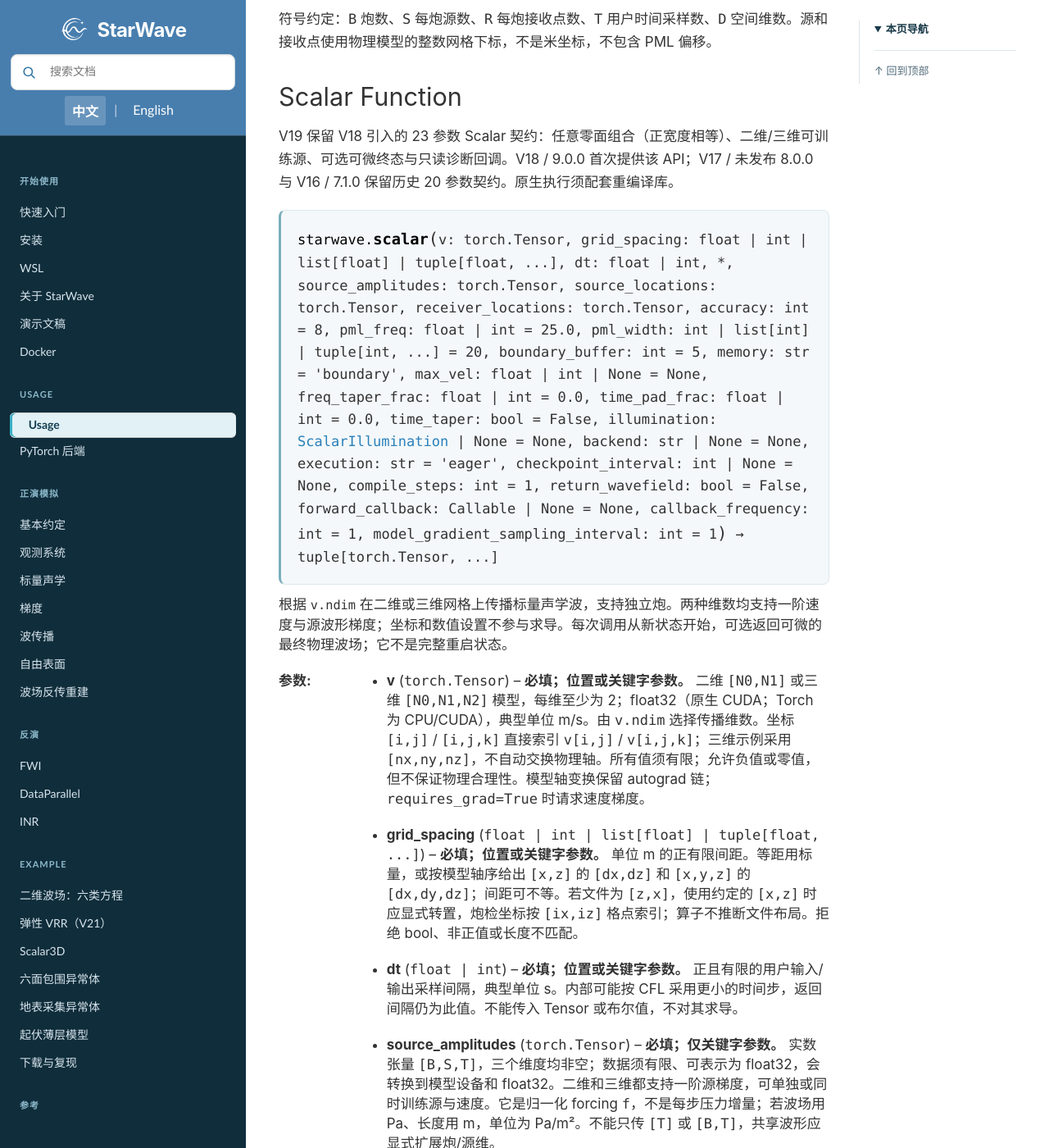
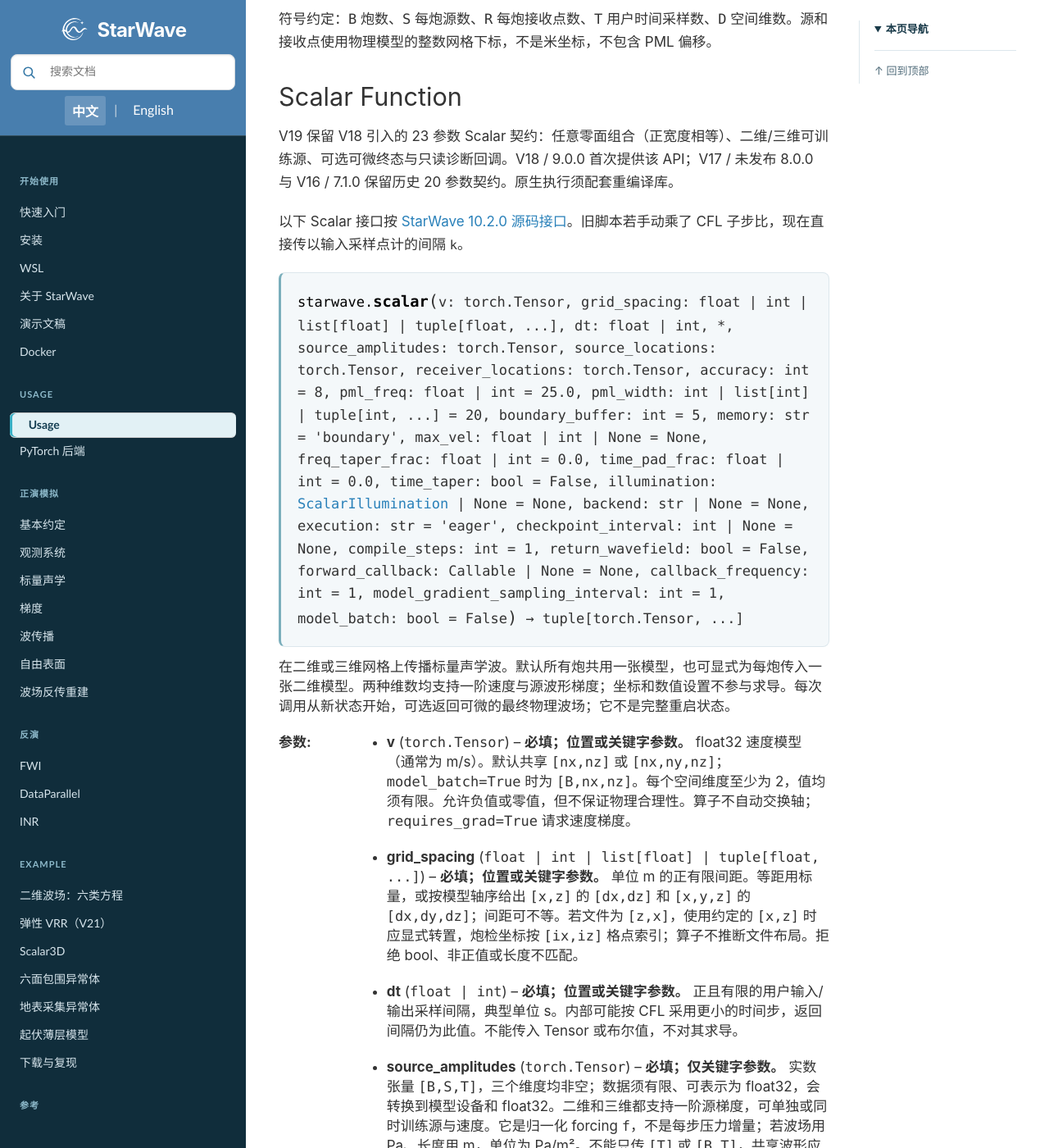
Before and after one commit to StarrMoonn/StarWave-docs, a Sphinx documentation site: the page built from docs/usage.md, in a window 1280 px wide and 1400 px high, scrolled down 1875 px. Shown: the whole window at 82% size. Built offline with Sphinx 7.4.7 and the Read the Docs theme 3.1.0, drawn with Linux system fonts in a browser that asks for light colours; some of the changed text lies outside the part shown.

Commit message:
Sync Scalar Usage with StarWave 10.2.0

````diff
--- a/docs/usage.md
+++ b/docs/usage.md
@@ -76,11 +76,13 @@ V19 基线为冻结源码 `0.1.0.dev19`，提交 `46d32877e3336d531520a696d5f2e0
 
 V19 保留 V18 引入的 23 参数 Scalar 契约：任意零面组合（正宽度相等）、二维/三维可训练源、可选可微终态与只读诊断回调。V18 / 9.0.0 首次提供该 API；V17 / 未发布 8.0.0 与 V16 / 7.1.0 保留历史 20 参数契约。原生执行须配套重编译库。
 
-```{py:function} starwave.scalar(v: torch.Tensor, grid_spacing: float | int | list[float] | tuple[float, ...], dt: float | int, *, source_amplitudes: torch.Tensor, source_locations: torch.Tensor, receiver_locations: torch.Tensor, accuracy: int=8, pml_freq: float | int=25.0, pml_width: int | list[int] | tuple[int, ...]=20, boundary_buffer: int=5, memory: str='boundary', max_vel: float | int | None=None, freq_taper_frac: float | int=0.0, time_pad_frac: float | int=0.0, time_taper: bool=False, illumination: ScalarIllumination | None=None, backend: str | None=None, execution: str='eager', checkpoint_interval: int | None=None, compile_steps: int=1, return_wavefield: bool=False, forward_callback: Callable | None=None, callback_frequency: int=1, model_gradient_sampling_interval: int=1) -> tuple[torch.Tensor, ...]
-
-根据 `v.ndim` 在二维或三维网格上传播标量声学波，支持独立炮。两种维数均支持一阶速度与源波形梯度；坐标和数值设置不参与求导。每次调用从新状态开始，可选返回可微的最终物理波场；它不是完整重启状态。
-
-:param v: **必填；位置或关键字参数。** 二维 `[N0,N1]` 或三维 `[N0,N1,N2]` 模型，每维至少为 2；float32（原生 CUDA；Torch 为 CPU/CUDA），典型单位 m/s。由 `v.ndim` 选择传播维数。坐标 `[i,j]` / `[i,j,k]` 直接索引 `v[i,j]` / `v[i,j,k]`；三维示例采用 `[nx,ny,nz]`，不自动交换物理轴。所有值须有限；允许负值或零值，但不保证物理合理性。模型轴变换保留 autograd 链；`requires_grad=True` 时请求速度梯度。
+以下 Scalar 接口按 [StarWave 10.2.0 源码接口](https://github.com/StarrMoonn/StarWave/blob/21839e93c4f8d2510ca1c0297d504b3de20c2439/starwave/scalar.py)。旧脚本若手动乘了 CFL 子步比，现在直接传以输入采样点计的间隔 `k`。
+
+```{py:function} starwave.scalar(v: torch.Tensor, grid_spacing: float | int | list[float] | tuple[float, ...], dt: float | int, *, source_amplitudes: torch.Tensor, source_locations: torch.Tensor, receiver_locations: torch.Tensor, accuracy: int=8, pml_freq: float | int=25.0, pml_width: int | list[int] | tuple[int, ...]=20, boundary_buffer: int=5, memory: str='boundary', max_vel: float | int | None=None, freq_taper_frac: float | int=0.0, time_pad_frac: float | int=0.0, time_taper: bool=False, illumination: ScalarIllumination | None=None, backend: str | None=None, execution: str='eager', checkpoint_interval: int | None=None, compile_steps: int=1, return_wavefield: bool=False, forward_callback: Callable | None=None, callback_frequency: int=1, model_gradient_sampling_interval: int=1, model_batch: bool=False) -> tuple[torch.Tensor, ...]
+
+在二维或三维网格上传播标量声学波。默认所有炮共用一张模型，也可显式为每炮传入一张二维模型。两种维数均支持一阶速度与源波形梯度；坐标和数值设置不参与求导。每次调用从新状态开始，可选返回可微的最终物理波场；它不是完整重启状态。
+
+:param v: **必填；位置或关键字参数。** float32 速度模型（通常为 m/s）。默认共享 `[nx,nz]` 或 `[nx,ny,nz]`；`model_batch=True` 时为 `[B,nx,nz]`。每个空间维度至少为 2，值均须有限。允许负值或零值，但不保证物理合理性。算子不自动交换轴；`requires_grad=True` 请求速度梯度。
 :type v: `torch.Tensor`
 :param grid_spacing: **必填；位置或关键字参数。** 单位 m 的正有限间距。等距用标量，或按模型轴序给出 `[x,z]` 的 `[dx,dz]` 和 `[x,y,z]` 的 `[dx,dy,dz]`；间距可不等。若文件为 `[z,x]`，使用约定的 `[x,z]` 时应显式转置，炮检坐标按 `[ix,iz]` 格点索引；算子不推断文件布局。拒绝 bool、非正值或长度不匹配。
 :type grid_spacing: `float | int | list[float] | tuple[float, ...]`
@@ -88,9 +90,9 @@ V19 保留 V18 引入的 23 参数 Scalar 契约：任意零面组合（正宽
 :type dt: `float | int`
 :param source_amplitudes: **必填；仅关键字参数。** 实数张量 `[B,S,T]`，三个维度均非空；数据须有限、可表示为 float32，会转换到模型设备和 float32。二维和三维都支持一阶源梯度，可单独或同时训练源与速度。它是归一化 forcing `f`，不是每步压力增量；若波场用 Pa、长度用 m，单位为 Pa/m²。不能只传 `[T]` 或 `[B,T]`，共享波形应显式扩展炮/源维。
 :type source_amplitudes: `torch.Tensor`
-:param source_locations: **必填；仅关键字参数。** 固定整数张量 `[B,S,D]`，`D=v.ndim`；单源时也接受 `[B,D]`。建议 `torch.long`。坐标按输入模型轴序直接索引物理网格；三维 `[i,j,k]` 对应 `v[i,j,k]`。不能包含 PML 偏移或越界值。每个源有对应波形，同一炮内重合源的增量相加。
+:param source_locations: **必填；仅关键字参数。** 固定整数张量 `[B,S,D]`，`D` 为模型空间维数（逐炮模型为 2）；单源时也接受 `[B,D]`。建议 `torch.long`。坐标按输入模型轴序直接索引物理网格；三维 `[i,j,k]` 对应 `v[i,j,k]`。不能包含 PML 偏移或越界值。每个源有对应波形，同一炮内重合源的增量相加。
 :type source_locations: `torch.Tensor`
-:param receiver_locations: **必填；仅关键字参数。** 固定整数张量 `[B,R,D]`，`D=v.ndim`、`R>=0`，建议 `torch.long`。炮数与源一致，使用输入模型轴序的物理网格下标。允许重复位置；此关键字仍必填，可传整型空张量 `[B,0,D]`，返回 `[B,0,T]` 记录。仅终态 loss 不需要虚构接收器。
+:param receiver_locations: **必填；仅关键字参数。** 固定整数张量 `[B,R,D]`，`D` 为模型空间维数（逐炮模型为 2）、`R>=0`，建议 `torch.long`。炮数与源一致，使用输入模型轴序的物理网格下标。允许重复位置；此关键字仍必填，可传整型空张量 `[B,0,D]`，返回 `[B,0,T]` 记录。仅终态 loss 不需要虚构接收器。
 :type receiver_locations: `torch.Tensor`
 :param accuracy: **默认 `8`；仅关键字参数。** 空间有限差分阶数，可选 `2,4,6,8`，不是误差容差。影响模板范围、计算量和 boundary buffer 最小值；拒绝布尔值及其它阶数。
 :type accuracy: `int`
@@ -100,7 +102,7 @@ V19 保留 V18 引入的 23 参数 Scalar 契约：任意零面组合（正宽
 :type pml_width: `int | list[int] | tuple[int, ...]`
 :param boundary_buffer: **默认 `5`；仅关键字参数。** 非负空间网格 buffer，不是时间步数或 checkpoint 间隔。boundary 模式要求至少 `accuracy // 2 + 1`，8 阶时为 5；full 模式允许 0。各吸收侧总填充为 `pml_width + boundary_buffer + accuracy // 2`；各零宽面只保留 `accuracy // 2` 个 halo 单元，不含该面的 PML 或 buffer。
 :type boundary_buffer: `int`
-:param memory: **默认 `'boundary'`；仅关键字参数。** 反传历史策略。`"boundary"` 保存压力边界条带与两个终态压力场并重构；三维六个面的保存宽度为 `M=accuracy//2`（Radius-M）。三维 `"full"` 保存逐内部时间步、完整填充体积的未缩放 `Lap(u)` 历史，适合小规模对照。两种维度只训练源也会保存所选历史；只有不需要速度或源梯度的正演才不保存。full 可能耗尽显存；原生没有自动降级、CPU/磁盘卸载或 checkpoint；Torch 另支持 full/checkpoint（不支持 boundary），保存 autograd 图或完整状态检查点，不使用这里的原生 Lap(u) 历史存储。
+:param memory: **默认 `'boundary'`；仅关键字参数。** 反传历史策略。`"boundary"` 保存压力边界条带与两个终态压力场并重构；三维六个面的保存宽度为 `M=accuracy//2`（Radius-M）。三维 `"full"` 按内部采样步幅保存完整填充体积的未缩放 `Lap(u)` 历史，适合小规模对照。两种维度只训练源也会保存所选历史；只有不需要速度或源梯度的正演才不保存。full 可能耗尽显存；原生没有自动降级、CPU/磁盘卸载或 checkpoint；Torch 另支持 full/checkpoint（不支持 boundary），保存 autograd 图或完整状态检查点，不使用这里的原生 Lap(u) 历史存储。
 :type memory: `str`
 :param max_vel: **默认 `None`；仅关键字参数。** CFL/PML 速度包络，典型单位 m/s。`None` 时每次调用从当前模型 `max(abs(v))` 重新规划。显式值必须正且有限并覆盖该最大值；不是裁剪上限。全零模型需要显式正值。极值、时间子步与 PML 设置不参与求导。
 :type max_vel: `float | int | None`
@@ -120,15 +122,17 @@ V19 保留 V18 引入的 23 参数 Scalar 契约：任意零面组合（正宽
 :type checkpoint_interval: `int | None`
 :param compile_steps: **默认 `1`；仅关键字参数。** 正整数，拒绝 bool；Torch 每个执行段包含的连续内部时间步数。compile 可尝试 4，完整处理尾段；不改变 dt、nt、炮数或损失。原生只接受 1。
 :type compile_steps: `int`
-:param return_wavefield: **默认 `False`；仅关键字参数。** 布尔值。False 保留 `(records,)`；True 返回 `(terminal_physical_wavefield, records)`，`[-1]` 仍为记录。可微终态形状 `[B,*v.shape]`，按公开模型轴序，不含 PML/buffer/FD ghost；对应最后一个内部更新及源注入完成后的 `T*dt`。不返回前一时间层或 CPML 记忆。
+:param return_wavefield: **默认 `False`；仅关键字参数。** 布尔值。False 保留 `(records,)`；True 返回 `(terminal_physical_wavefield, records)`，`[-1]` 仍为记录。可微终态形状 `[B,*spatial_shape]`（不重复模型的炮维），按公开模型轴序，不含 PML/buffer/FD ghost；对应最后一个内部更新及源注入完成后的 `T*dt`。不返回前一时间层或 CPML 记忆。
 :type return_wavefield: `bool`
 :param forward_callback: **默认 `None`；仅关键字参数。** 接受 ScalarCallbackState 的 callable，在完整前向区间及最后一步更新后执行。物理波场为独立、detached、只读快照；回调中修改会报错。初始时刻和 Torch checkpoint 反传重算不触发回调。可微 loss 使用返回终态，不使用回调快照；时钟见下文。
 :type forward_callback: `Callable | None`
 :param callback_frequency: **默认 `1`；仅关键字参数。** 正整数，拒绝 bool，按用户采样步计数。内部间隔为 `CFL_ratio * callback_frequency`；即使末段不足一个间隔，也总在最终更新后回调。forward_callback 为 None 时仍验证该值。
 :type callback_frequency: `int`
-:param model_gradient_sampling_interval: **默认 `1`；仅关键字参数。** 按内部 CFL 步计的正整数。1 使用精确速度梯度；s>1 时从零起每隔 s 步取样，权重为 `min(s, internal_nt-t)`。正演、伴随传播、记录与源梯度不变。
+:param model_gradient_sampling_interval: **默认 `1`；仅关键字参数。** 按输入时间采样点计的正整数 `k`；输入长度 `T` 必须能被 `k` 整除，纯正演也一样。物理间隔为 `k*dt`，内部步幅为 `k*r`（`r` 为 CFL 子步比）。仅速度梯度的时间求积抽稀，传播、记录和源振幅梯度不变。
 :type model_gradient_sampling_interval: `int`
-:returns: **默认 `(receiver_amplitudes,)`；`return_wavefield=True` 时为 `(terminal_physical_wavefield, receiver_amplitudes)`。** 记录为模型设备上的连续 float32 `[B,R,T]`，名义时间为 `0, dt, ..., (T-1)*dt`，`[-1]` 始终取记录。可选可微终态形状为 `[B,*v.shape]`，对应最后一次源更新之后的 `internal_nt*internal_dt = T*dt`，与最后一个记录样点时间不同。不含 PML/buffer/ghost，也不能单独重启传播。
+:param model_batch: **默认 `False`；仅关键字参数。** 布尔值。`True` 要求每炮一张同样大小二维网格 `[B,nx,nz]`，炮检坐标是各自窗内的 `[ix,iz]`。各窗共用 CFL/PML 设置；`max_vel=None` 取所有窗最大绝对速度。不支持逐炮三维模型。
+:type model_batch: `bool`
+:returns: **默认 `(receiver_amplitudes,)`；`return_wavefield=True` 时为 `(terminal_physical_wavefield, receiver_amplitudes)`。** 记录为模型设备上的连续 float32 `[B,R,T]`，名义时间为 `0, dt, ..., (T-1)*dt`，`[-1]` 始终取记录。可选可微终态形状为 `[B,*spatial_shape]`（空间维不含模型炮维），对应最后一次源更新之后的 `internal_nt*internal_dt = T*dt`，与最后一个记录样点时间不同。不含 PML/buffer/ghost，也不能单独重启传播。
 :rtype: `tuple[torch.Tensor, ...]`
 ```
 
@@ -141,7 +145,7 @@ V19 保留 V18 引入的 23 参数 Scalar 契约：任意零面组合（正宽
 
 步后记录在下采样前通过前置零、丢弃最后一步对齐用户时钟。时间重采样和移位的转置保留在 autograd 中；FFT 的非因果滤波可能使初始用户样本出现振铃。
 
-速度梯度包含复制扩边的转置：buffer 和 PML 区的敏感度累加回物理边缘与角点。CFL 子步比、速度包络选择和 PML 系数在求导中固定。该固定设置下间隔 1 为精确离散梯度，较大间隔只近似速度梯度累加。
+速度梯度包含复制扩边的转置：buffer 和 PML 区的敏感度累加回物理边缘与角点。CFL 子步比、速度包络选择和 PML 系数在求导中固定。`k*r=1` 才对每个内部步累计速度梯度；更大步幅使用近似时间求积。原生与 Torch 后端遵循同一规则。
 
 各零宽面外部保留 `M=accuracy//2` 个固定零 ghost，不含该面的 PML/buffer。物理边缘样点仍活动，坐标不偏移。这是截断中心差分，不是奇反射：二阶的等效零平面在物理边缘之外一个网格间距；更高内部阶数不意味着奇镜像闭合或表面收敛阶。含零面时原生 full 使用完整网格历史；boundary 仍保存/重构所需面条带，不回退 full。任意零面均拒绝 illumination。原生 CUDA full/boundary 与 Torch CPU/CUDA full/checkpoint eager/compile 支持观测选项。MPS 资格仍限 Scalar2D float32、accuracy=4；未新增 MPS 设备验收。
 
@@ -162,6 +166,8 @@ receiver_amplitudes, = starwave.scalar(
     receiver_locations=receiver_locations,
 )
 ```
+
+逐炮 Vp 示例：将同样大小局部模型叠成 `v_batch = torch.stack(windows)`，炮检坐标改用各自窗内索引，再调用 `starwave.scalar(v_batch, dx, dt, model_batch=True, ...)`。若各窗是全局 Vp 的可微切片，PyTorch 将重叠区域的梯度相加回全局 Vp。
 
 完整、无数据文件依赖的输入构造与一次 FWI 更新见[快速入门](quickstart.md)和[FWI](inversion/fwi.md)。默认 `pml_freq=25.0` 不会随源频率自动调整。
 
@@ -216,7 +222,7 @@ scalar 使用保守系数 0.6，按全部模型轴间距与 `max(abs(v))`（或
 (scalar-memory)=
 ### 三维原生内存：full 与 Radius-M boundary
 
-`M=accuracy//2` 是压力 Laplacian 的差分半径，和 `boundary_buffer`、`pml_width` 各司其职。boundary 保存六个宽度恰为 M 的压力面以及两个终态压力场；不保存完整时间体积，也不会失败后自动改为 full。full 保存逐内部步的未缩放 `Lap(u)` 体积历史。两种模式都保留传播/伴随工作场，三维 CPML 记忆使用方向条带；只训练源也会保存所选历史。显存还随内部时间步数和炮数增加，boundary 不保证大规模三维一定放得下。精确存储公式见{ref}`Scalar3D 重建说明 <reconstruction-scalar3d>`。
+`M=accuracy//2` 是压力 Laplacian 的差分半径，和 `boundary_buffer`、`pml_width` 各司其职。boundary 保存六个宽度恰为 M 的压力面以及两个终态压力场；不保存完整时间体积，也不会失败后自动改为 full。full 按速度梯度步幅保存未缩放 `Lap(u)` 体积历史（`T/k` 帧）；boundary 的重放数据不按该间隔缩减。两种模式都保留传播/伴随工作场，三维 CPML 记忆使用方向条带；只训练源也会保存所选历史。显存还随内部时间步数和炮数增加，boundary 不保证大规模三维一定放得下。精确存储公式见{ref}`Scalar3D 重建说明 <reconstruction-scalar3d>`。
 
 (scalar-3d-example)=
 ### 三维可运行调用：速度与源的一阶梯度
````
Also changed, not shown: other parts of docs/usage.md (+1 -1 lines), docs/en/usage.md (+20 -14 lines), 1 other file.
